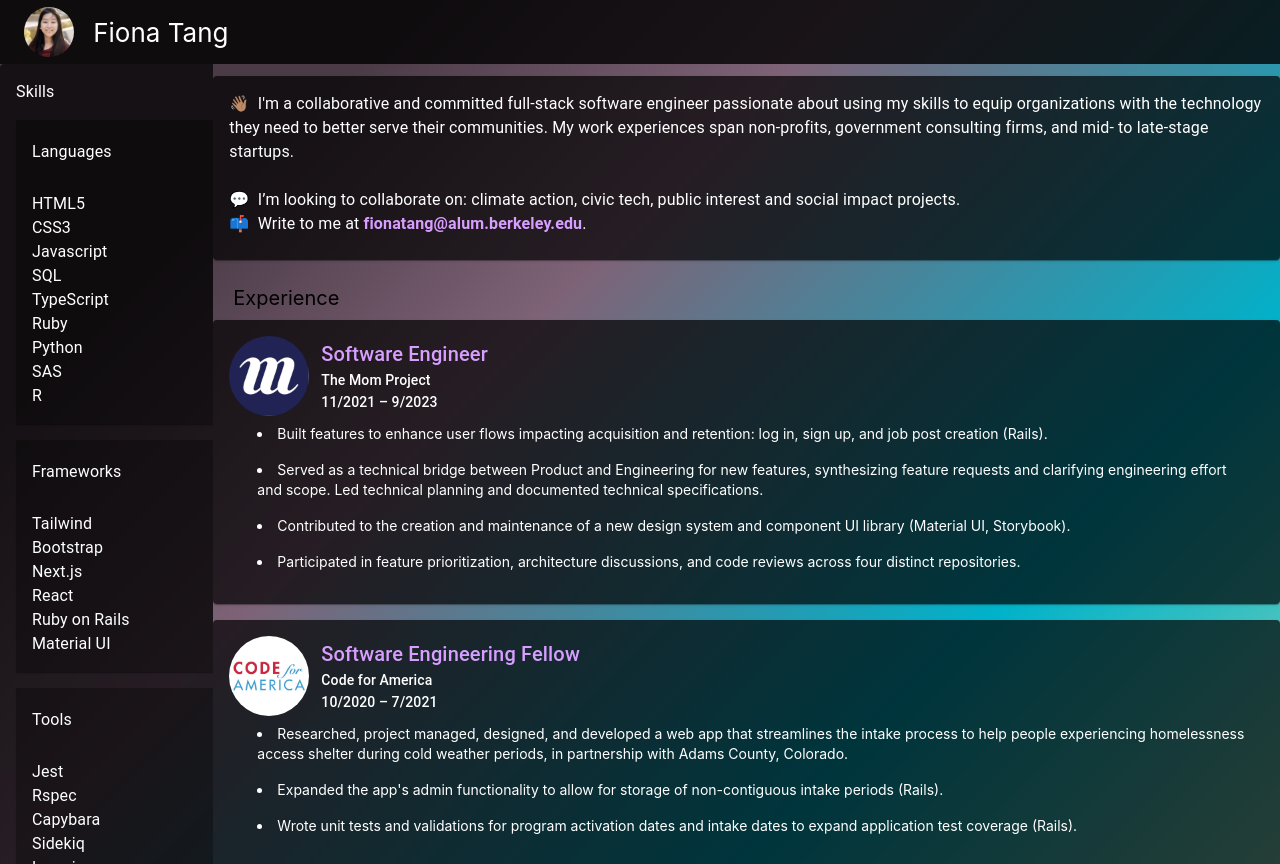
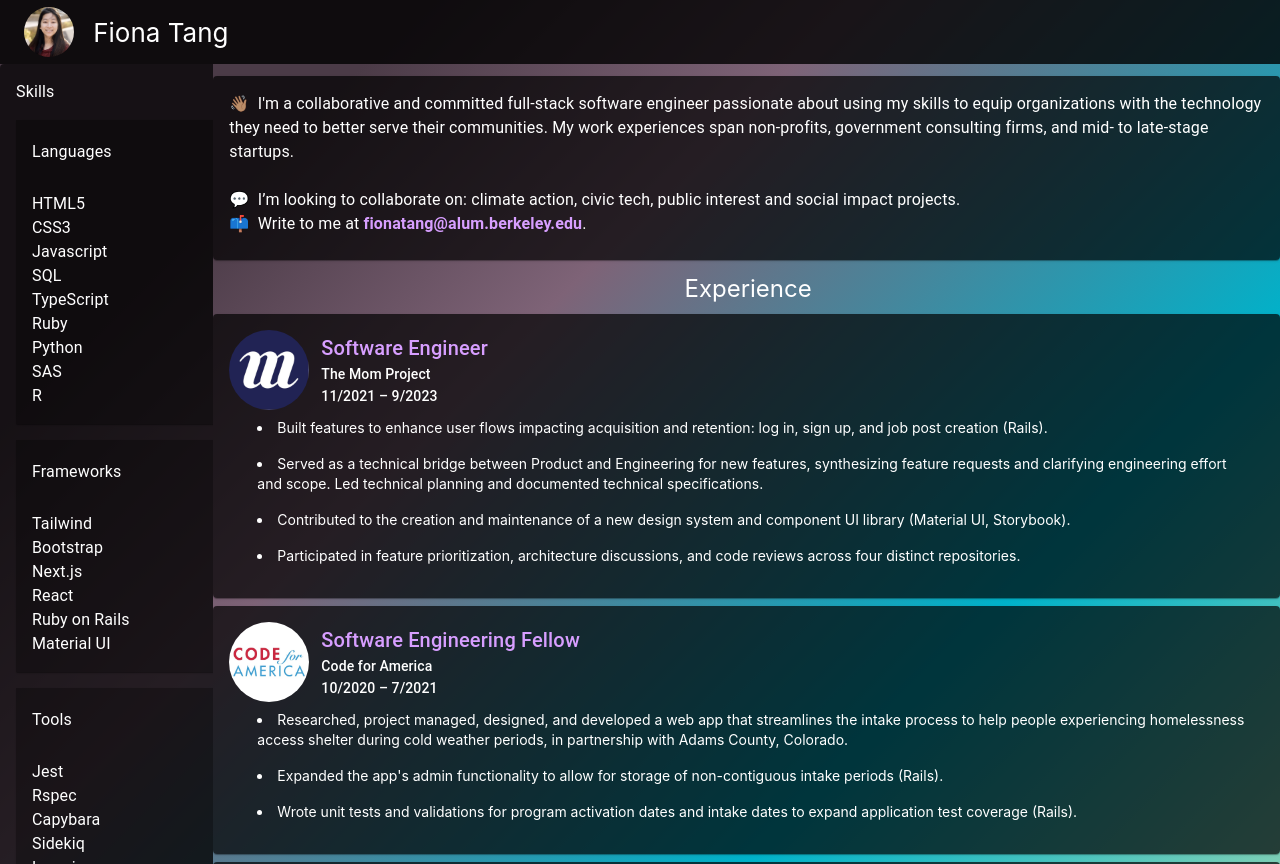
Before and after one commit to fionatagious/fiona.works, a Next.js app: page /resume in a window 1280 px wide. Built offline with nearby package versions, Linux system fonts and the light colour scheme.

Commit message:
section headings

```diff
--- a/pages/resume/index.js
+++ b/pages/resume/index.js
@@ -65,34 +65,34 @@ export default function Resume() {
               <Overview className="min-h-full mt-3" />
             </Grid>
 
+            <div className={utils.sectionHeadingText}>Experience</div>
             <Grid item>
-              <div className="text-xl ml-5 mt-2 pt-2">Experience</div>
               <TMPCard className="min-h-full" />
+              <CFACard className="min-h-full" />
+              <AcumenCard className="min-h-full" />
+              <UberCard className="min-h-full" />
+              <CMCard className="min-h-full" />
+              <ACLUCard className="min-h-full" />
+            </Grid>
+            {/*
+            <Grid item>
             </Grid>
 
             <Grid item>
-              <CFACard className="min-h-full" />
             </Grid>
 
             <Grid item>
-              <AcumenCard className="min-h-full" />
             </Grid>
 
             <Grid item>
-              <UberCard className="min-h-full" />
             </Grid>
 
             <Grid item>
-              <CMCard className="min-h-full" />
-            </Grid>
+            </Grid> */}
 
+            <div className={utils.sectionHeadingText}>Education</div>
             <Grid item>
-              <ACLUCard className="min-h-full" />
-            </Grid>
-
-            <Grid item>
-              <div className="text-xl ml-5 mt-2 pt-2">Education</div>
-              <Education className="min-h-full w-full" />
+              <Education className="min-h-full" />
             </Grid>
 
             {/* <Typography className="text-2xl">Media</Typography> */}
--- a/styles/utils.module.css
+++ b/styles/utils.module.css
@@ -48,11 +48,14 @@
   color: white;
 }
 
-/* education */
-.educationTitleText {
+/* Section Headings */
+.sectionHeadingText {
   color: white;
-  font-weight: bold;
   line-height: 1.4;
+  margin-left: 3px;
+  margin-top: 2px;
+  padding-top: 2px;
+  font-size: 1.5rem;
 }
 
 /* icons, avatars */
```
